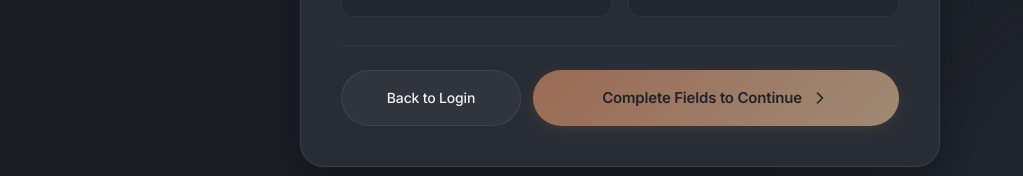
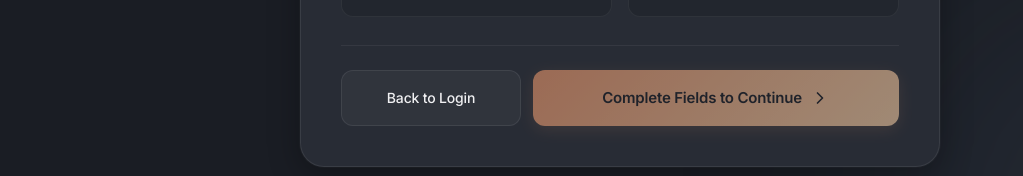
Before and after one commit to berkyalkn/proactive-home-agent, a Next.js app in the folder frontend/: page /onboarding in a window 1280 px wide. Shown: the part 659-835 px from the top of the page, without its empty margins (0-1023 px from the left). Built offline with nearby package versions, Linux system fonts and the light colour scheme; no server answers.

Commit message:
style(auth): update button border-radius for consistent design

```diff
--- a/frontend/src/components/auth/auth.module.css
+++ b/frontend/src/components/auth/auth.module.css
@@ -206,7 +206,7 @@
   font-weight: 600;
   font-family: inherit;
   border: none;
-  border-radius: var(--radius-pill);
+  border-radius: 12px;
   cursor: pointer;
   display: flex;
   align-items: center;
@@ -233,7 +233,7 @@
   padding: 14px;
   background: rgba(255, 255, 255, 0.04);
   border: 1px solid var(--border-card);
-  border-radius: var(--radius-pill);
+  border-radius: 12px;
   color: var(--text-primary);
   font-size: 14px;
   font-weight: 500;
@@ -566,7 +566,7 @@
   margin-top: 24px;
   background: rgba(255, 255, 255, 0.06);
   border: none;
-  border-radius: var(--radius-pill);
+  border-radius: 12px;
   color: var(--text-primary);
   font-size: 14px;
   font-weight: 500;
@@ -1323,7 +1323,7 @@
   background: linear-gradient(135deg, #e8956a, #f0c8a0);
   color: #1a1d24;
   border: none;
-  border-radius: var(--radius-pill);
+  border-radius: 12px;
   font-size: 14px;
   font-weight: 600;
   font-family: inherit;
```
